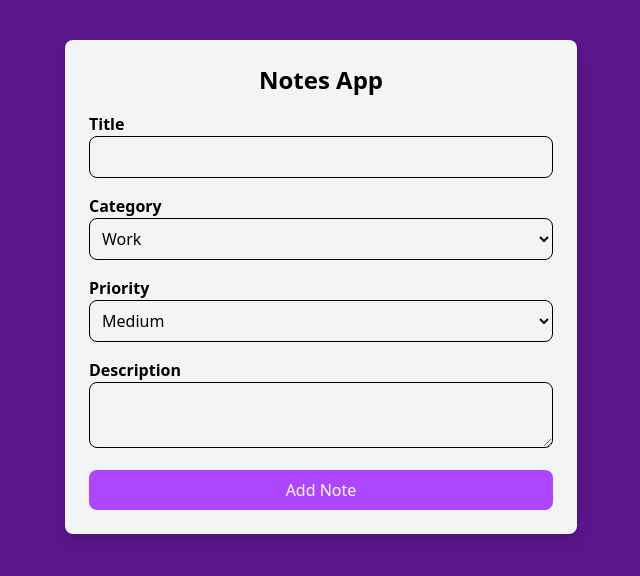
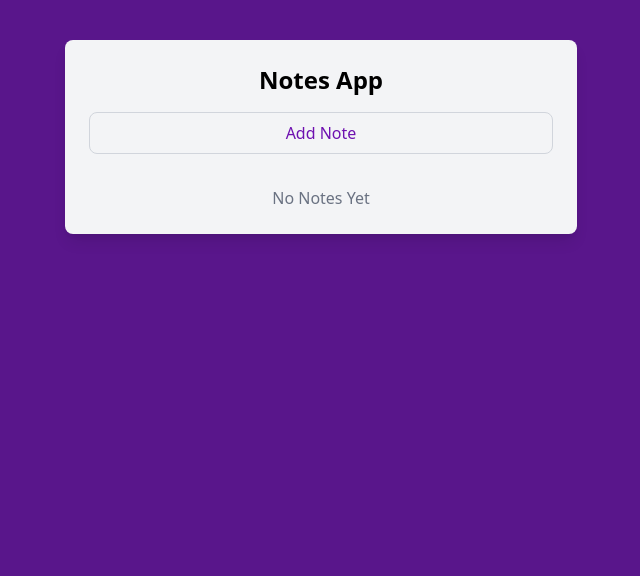
Before and after one commit to siddheshtodkar/notes-app, a React (Vite) app: page / in a window 1280 px wide. Shown: the top 576 px of the page, without its empty margins (319-959 px from the left). Built offline with nearby package versions, Linux system fonts and the light colour scheme.

Commit message:
dynamic notes list

```diff
--- a/src/App.jsx
+++ b/src/App.jsx
@@ -1,14 +1,21 @@
 import { useState } from "react";
 import NoteForm from "./components/NoteForm";
+import NoteList from "./components/NoteList";
 
 const App = () => {
   const [notes, setNotes] = useState([])
+  const [isFormVisible, setIsFormVisible] = useState(false)
   return (
     <div className="max-w-lg mx-auto mt-10 p-6 bg-gray-100 rounded-lg shadow-lg">
       <h2 className="text-2xl font-bold mb-4 text-center">
         Notes App
       </h2>
-      <NoteForm notes={notes} setNotes={setNotes} />
+      <button className="w-full bg-gray-100 border border-gray-300 text-purple-800 py-2 rounded-lg cursor-pointer hover:bg-purple-200 hover:border-purple-300 transition mb-4"
+        onClick={() => setIsFormVisible(!isFormVisible)}>
+        {isFormVisible ? 'Hide Form' : 'Add Note'}
+      </button>
+      {isFormVisible && <NoteForm notes={notes} setNotes={setNotes} />}
+      <NoteList notes={notes} />
     </div>
   );
 }
--- /dev/null
+++ b/src/components/NoteList.jsx
@@ -0,0 +1,26 @@
+const NoteList = ({ notes }) => {
+    if (notes.length === 0)
+        return (
+            <p className="text-center text-gray-500 mt-4">
+                No Notes Yet
+            </p>
+        )
+    return (
+        <div className="space-y-4 mt-4">
+            {notes.map(note => (
+                <div key={note.id} className="p-4 bg-white rounded-lg shadow-md border-l-4">
+                    <h3 className="text-lg font-bold">{note.title}</h3>
+                    <p className="text-sm text-gray-600">
+                        <strong>Category: </strong>{note.category}
+                    </p>
+                    <p className="text-sm text-gray-600">
+                        <strong>Priority: </strong>{note.priority}
+                    </p>
+                    <p className="mt-2">{note.description}</p>
+                </div>
+            ))}
+        </div>
+    );
+}
+
+export default NoteList;
```
